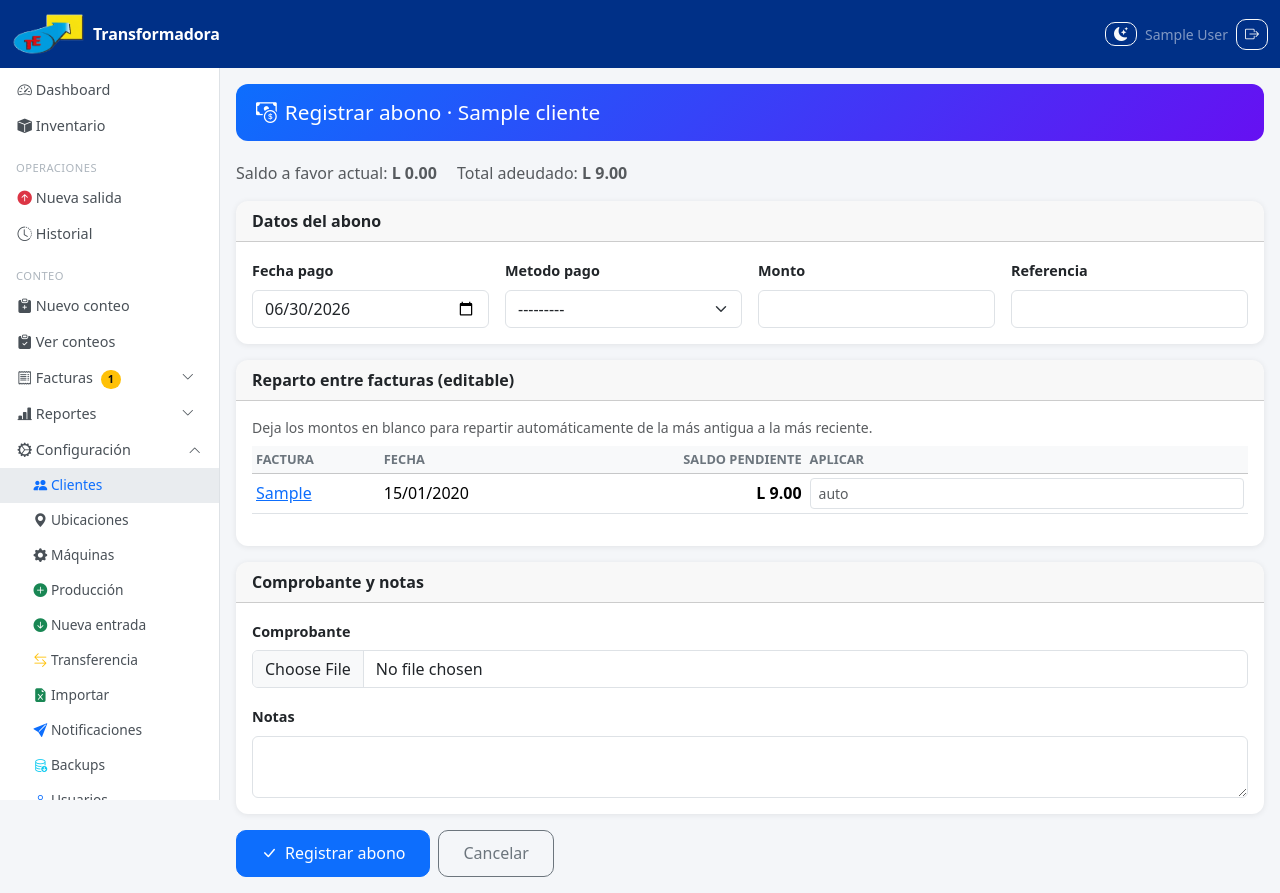
After one commit to alexandrr2899/Inventory-webApp, a Django app: page /facturas/clientes/1/abono/ in a window 1280 px wide. The commit adds this page. Run offline with Django 4.2, Linux system fonts and the light colour scheme; a user stored in the database is signed in; tables that the repository leaves empty hold one stand-in row (values such as "Sample post"); some libraries are stand-ins or nearby versions.

Commit message:
feat(facturas): registrar abono por cliente con reparto editable
Co-Authored-By: Claude Sonnet 4.6 <noreply@anthropic.com>

```diff
--- a/apps/core/forms.py
+++ b/apps/core/forms.py
@@ -489,6 +489,23 @@ class PagoFacturaForm(forms.Form):
         required=False, widget=forms.Textarea(attrs={'class': 'form-control', 'rows': 2}))
 
 
+class AbonoClienteForm(forms.Form):
+    fecha_pago = forms.DateField(
+        widget=forms.DateInput(attrs={'class': 'form-control', 'type': 'date'}, format='%Y-%m-%d'))
+    metodo_pago = forms.ModelChoiceField(
+        queryset=MetodoPago.objects.filter(activo=True),
+        widget=forms.Select(attrs={'class': 'form-select'}))
+    monto = forms.DecimalField(
+        max_digits=12, decimal_places=2,
+        widget=forms.NumberInput(attrs={'class': 'form-control', 'step': '0.01'}))
+    referencia = forms.CharField(
+        required=False, widget=forms.TextInput(attrs={'class': 'form-control'}))
+    comprobante = forms.FileField(
+        required=False, widget=forms.ClearableFileInput(attrs={'class': 'form-control'}))
+    notas = forms.CharField(
+        required=False, widget=forms.Textarea(attrs={'class': 'form-control', 'rows': 2}))
+
+
 class MetodoPagoForm(forms.ModelForm):
     class Meta:
         model = MetodoPago
--- a/apps/core/urls.py
+++ b/apps/core/urls.py
@@ -96,6 +96,7 @@ urlpatterns = [
     path('facturas/clientes/<int:pk>/tarifas/', views.cliente_tarifas, name='cliente_tarifas'),
     path('facturas/tarifas/<int:pk>/toggle/', views.cliente_tarifa_toggle, name='cliente_tarifa_toggle'),
     path('facturas/clientes/<int:pk>/fragmento/', views.cliente_facturas_fragment, name='cliente_facturas_fragment'),
+    path('facturas/clientes/<int:pk>/abono/', views.cliente_abono_nuevo, name='cliente_abono_nuevo'),
     # Ingesta automática (n8n → Google Drive). Auth por token, sin sesión.
     path('facturas/api/ingest/', views.factura_api_ingest, name='factura_api_ingest'),
 
--- a/apps/core/views/facturas_cliente.py
+++ b/apps/core/views/facturas_cliente.py
@@ -2,6 +2,8 @@
 from .common import *  # noqa: F401,F403
 
 from ..models import Cliente, DocumentoFactura
+from ..forms import AbonoClienteForm
+from ..services.facturas import payment_service
 
 
 @login_required
@@ -43,3 +45,38 @@ def cliente_facturas_fragment(request, pk):
         'hasta': hasta,
         'return_url': reverse('cliente_salidas', args=[cliente.pk]),
     })
+
+
+@login_required
+@permission_required(_perm('registrar_pago_factura'), raise_exception=True)
+@facturas_enabled
+def cliente_abono_nuevo(request, pk):
+    cliente = get_object_or_404(Cliente, pk=pk)
+    pendientes = payment_service._facturas_pendientes(cliente)
+    if request.method == 'POST':
+        form = AbonoClienteForm(request.POST, request.FILES)
+        if form.is_valid():
+            cd = form.cleaned_data
+            # Construir aplicaciones desde los campos aplicar_<pk> si vienen
+            aplicaciones = []
+            tiene_edicion = False
+            for doc in pendientes:
+                raw = request.POST.get(f'aplicar_{doc.pk}')
+                if raw not in (None, ''):
+                    tiene_edicion = True
+                    monto = Decimal(raw)
+                    if monto > 0:
+                        aplicaciones.append((doc, monto))
+            payment_service.registrar_abono(
+                cliente, fecha_pago=cd['fecha_pago'], metodo_pago=cd['metodo_pago'],
+                monto=cd['monto'], referencia=cd.get('referencia', ''),
+                comprobante=cd.get('comprobante'), notas=cd.get('notas', ''),
+                aplicaciones=aplicaciones if tiene_edicion else None,
+            )
+            messages.success(request, 'Abono registrado.')
+            return redirect('cliente_salidas', pk=cliente.pk)
+    else:
+        form = AbonoClienteForm(initial={'fecha_pago': timezone.localdate()})
+    return render(request, 'facturas/form_abono.html', {
+        'form': form, 'cliente': cliente, 'pendientes': pendientes,
+    })
--- /dev/null
+++ b/templates/facturas/form_abono.html
@@ -0,0 +1,112 @@
+{% extends "base.html" %}
+{% load facturas_extras %}
+{% block title %}Registrar abono · {{ cliente.nombre }}{% endblock %}
+
+{% block content %}
+<div class="page-header">
+  <h1><i class="bi bi-cash-coin me-2"></i>Registrar abono · {{ cliente.nombre }}</h1>
+</div>
+
+<div class="row mb-3">
+  <div class="col">
+    <span class="text-muted">Saldo a favor actual: <strong>L {{ cliente.saldo_a_favor|moneda }}</strong></span>
+    <span class="ms-3 text-muted">Total adeudado: <strong>L {{ cliente.total_adeudado|moneda }}</strong></span>
+  </div>
+</div>
+
+<form method="post" enctype="multipart/form-data">
+  {% csrf_token %}
+  {% if form.non_field_errors %}
+  <div class="alert alert-danger">{{ form.non_field_errors }}</div>
+  {% endif %}
+
+  <div class="card mb-3">
+    <div class="card-header fw-semibold">Datos del abono</div>
+    <div class="card-body">
+      <div class="row g-3">
+        <div class="col-12 col-md-3">
+          <label class="form-label">{{ form.fecha_pago.label }}</label>
+          {{ form.fecha_pago }}
+          {% if form.fecha_pago.errors %}<div class="text-danger small">{{ form.fecha_pago.errors }}</div>{% endif %}
+        </div>
+        <div class="col-12 col-md-3">
+          <label class="form-label">{{ form.metodo_pago.label }}</label>
+          {{ form.metodo_pago }}
+          {% if form.metodo_pago.errors %}<div class="text-danger small">{{ form.metodo_pago.errors }}</div>{% endif %}
+        </div>
+        <div class="col-12 col-md-3">
+          <label class="form-label">{{ form.monto.label }}</label>
+          {{ form.monto }}
+          {% if form.monto.errors %}<div class="text-danger small">{{ form.monto.errors }}</div>{% endif %}
+        </div>
+        <div class="col-12 col-md-3">
+          <label class="form-label">{{ form.referencia.label }}</label>
+          {{ form.referencia }}
+          {% if form.referencia.errors %}<div class="text-danger small">{{ form.referencia.errors }}</div>{% endif %}
+        </div>
+      </div>
+    </div>
+  </div>
+
+  <div class="card mb-3">
+    <div class="card-header fw-semibold">Reparto entre facturas (editable)</div>
+    <div class="card-body">
+      <p class="text-muted small mb-2">Deja los montos en blanco para repartir automáticamente de la más antigua a la más reciente.</p>
+      <div class="table-responsive">
+        <table class="table table-sm align-middle">
+          <thead class="table-light">
+            <tr>
+              <th>Factura</th>
+              <th>Fecha</th>
+              <th class="text-end">Saldo pendiente</th>
+              <th style="min-width:140px">Aplicar</th>
+            </tr>
+          </thead>
+          <tbody>
+            {% for doc in pendientes %}
+            <tr>
+              <td><a href="{% url 'factura_detalle' doc.pk %}">{{ doc.numero_documento|default:doc.pk }}</a></td>
+              <td class="text-nowrap">{{ doc.fecha_documento|date:"d/m/Y" }}</td>
+              <td class="text-end fw-bold">L {{ doc.saldo_pendiente|moneda }}</td>
+              <td>
+                <input type="number" step="0.01" min="0" name="aplicar_{{ doc.pk }}"
+                       class="form-control form-control-sm" placeholder="auto">
+              </td>
+            </tr>
+            {% empty %}
+            <tr>
+              <td colspan="4" class="text-muted text-center py-2">
+                Sin facturas pendientes — el abono quedará como saldo a favor.
+              </td>
+            </tr>
+            {% endfor %}
+          </tbody>
+        </table>
+      </div>
+    </div>
+  </div>
+
+  <div class="card mb-3">
+    <div class="card-header fw-semibold">Comprobante y notas</div>
+    <div class="card-body">
+      <div class="mb-3">
+        <label class="form-label">{{ form.comprobante.label }}</label>
+        {{ form.comprobante }}
+        {% if form.comprobante.errors %}<div class="text-danger small">{{ form.comprobante.errors }}</div>{% endif %}
+      </div>
+      <div>
+        <label class="form-label">{{ form.notas.label }}</label>
+        {{ form.notas }}
+        {% if form.notas.errors %}<div class="text-danger small">{{ form.notas.errors }}</div>{% endif %}
+      </div>
+    </div>
+  </div>
+
+  <div class="d-flex gap-2">
+    <button type="submit" class="btn btn-primary btn-lg flex-fill flex-md-grow-0">
+      <i class="bi bi-check-lg me-2"></i>Registrar abono
+    </button>
+    <a href="{% url 'cliente_salidas' cliente.pk %}" class="btn btn-outline-secondary btn-lg">Cancelar</a>
+  </div>
+</form>
+{% endblock %}
```
Also changed, not shown: apps/core/tests_facturas/test_abono_view.py (added, +50 -0 lines), templates/facturas/_tab_cliente.html (+10 -0 lines).
